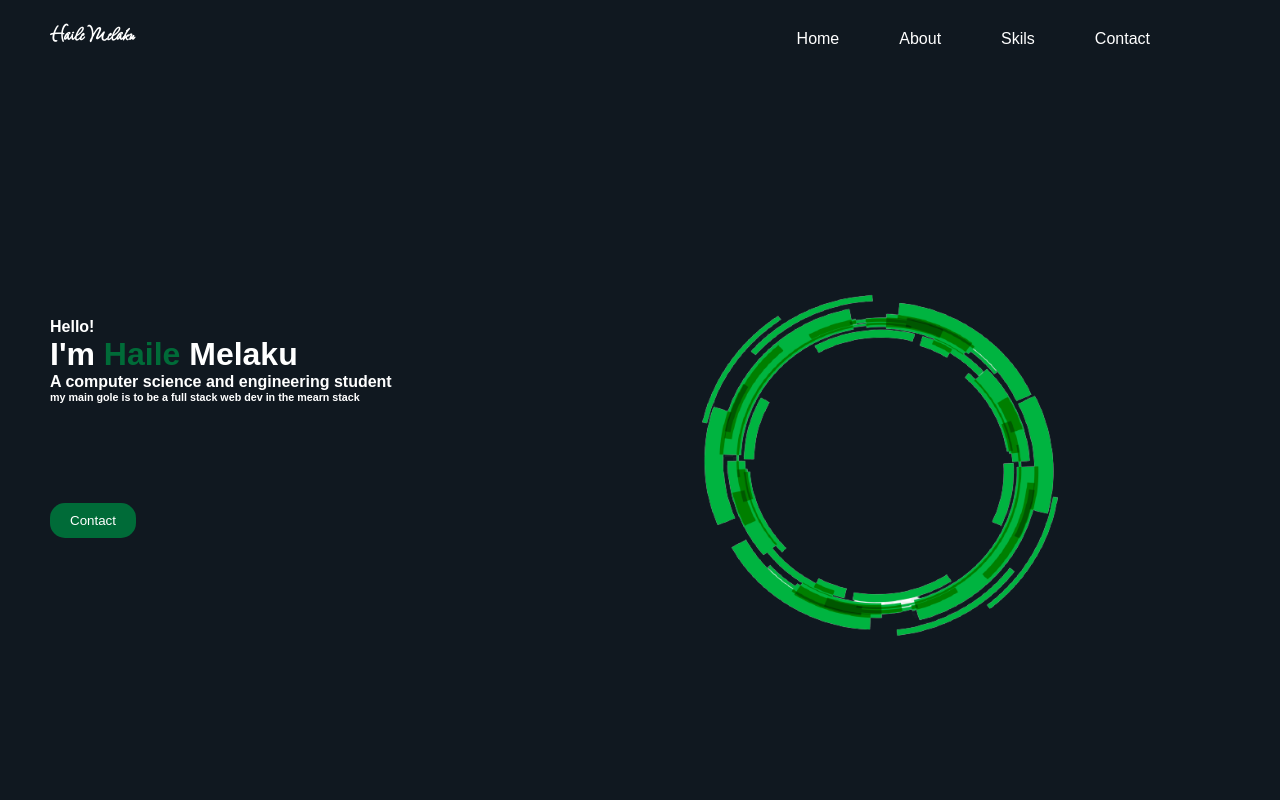
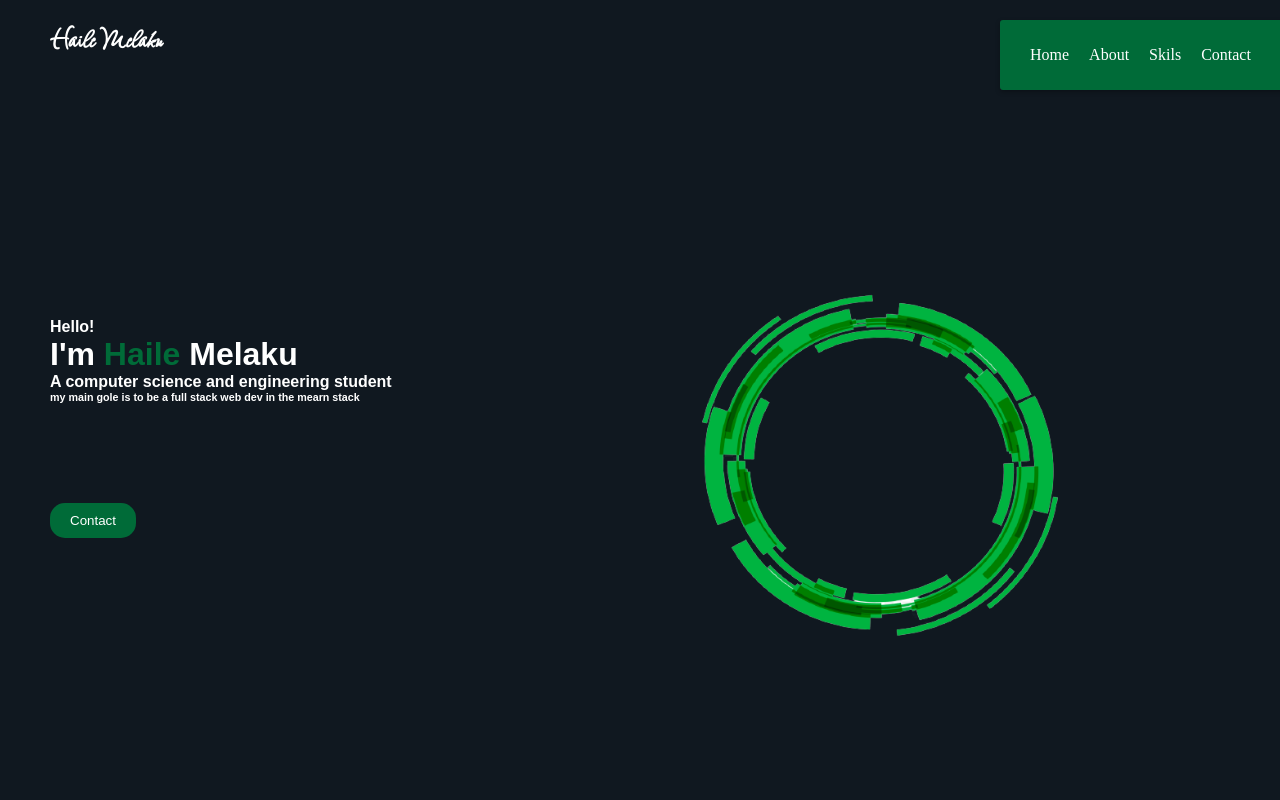
Before and after one commit to Haile-08/Personal_Websites, a plain HTML site: page index.html in a window 1280 px wide. Shown: the top 800 px of the page. Drawn offline with Linux system fonts and the light colour scheme.

Commit message:
made some changes

```diff
--- a/css/style.css
+++ b/css/style.css
@@ -7,7 +7,9 @@
     margin: 0;
     padding: 0;
 }
-
+html{
+    scroll-behavior: smooth;
+}
 body{
     background-color: var(--myblack);
     color: #fff;
@@ -36,30 +38,84 @@ body{
     color: #fff;
     transition: 2s;
 }
-.menu{
+nav{
+    background-color:var(--mygreen);
+    padding: 20px;
+    width: 80px;
+    position: fixed;
+    left: 1000px;
     display: flex;
+    align-items: center;
+    justify-content: center;
+    border-radius: 3px;
+    box-shadow: 0 2px 5px rgba(0, 0,0, 0.3);
+    transition: width 0.6s linear;
+}
+nav.active{
+    width: 350px;
+}
 
-    margin-right: 50px;
-    justify-content: space-evenly;
-    padding: 0px 40px 0px 40px;
-    align-items: center;
+nav ul{
+    display: flex;
+    list-style-type: none;
+    padding: 0;
+    margin: 0;
+    width: 0;
+    transition: width 0.6s linear;
 }
-.navlist{
-    display:flex;
+nav.active ul{
+    width: 100%;
+}
+nav ul li{
+    transform: rotateY(0deg);
+    opacity: 0;
+    transition: transform 0.6s linear,opacity 0.6s linear;
+}
+
+nav.active ul li{
+   opacity: 1;
+   transform: rotateY(360deg);
+}
+nav ul li a{
+   position:relative;
+   color: #fff;
+   text-decoration: none;
+   margin: 0 10px;
 
 }
-.navlink{
-    display: flex;
-    text-decoration: none;
-    font-family: sans-serif;
-    margin-right: 20px;
-    color: #fff;
-    padding: 10px 20px 10px 20px;
+.icon{
+   background-color: var(--mygreen);
+   border: 0;
+   cursor: pointer;
+   padding: 0;
+   position: relative;
+   height: 30px;
+   width: 30px;
 }
-.navlink:hover{
-    background-color: var(--mygreen);
-    border-radius: 15px;
+.icon:focus{
+   outline: 0;
 }
+.icon .line{
+   background-color: #333;
+   height: 2px;
+   width: 20px;
+   position: absolute;
+   top: 10px;
+   left: 5px;
+   transition: transform 0.6s linear;
+
+}
+.icon .line2{
+   top: auto;
+   bottom: 10px;
+}
+nav.active .icon .line1{
+   transform: rotate(-765deg) translateY(5.5px);
+}
+nav.active .icon .line2{
+   transform: rotate(765deg) translateY(-5.5px);
+}
+
 
 
 /*==========Home ==========*/
--- a/index.html
+++ b/index.html
@@ -12,15 +12,24 @@
 <body>
     <!--==========Nav=========-->
     <header class="header-1" id="home">
-        <nav class="name">
-           <div><h1><a href="#">Haile Melaku</a></h1></div>
+        <div class="name">
+            <div><h1><a href="#">Haile Melaku</a></h1></div>
+        </div>
+
+
+
+        <nav class="active" id="nav">
+            <ul>
+                <li><a href="#home" class="navlink">Home</a></li>
+                <li><a href="#about" class="navlink">About</a></li>
+                <li><a href="#skills" class="navlink">Skils</a></li>
+                <li><a href="#Contact" class="navlink">Contact</a></li>
+            </ul>
+            <button class="icon" id="toggle">
+                <div class="line line1"></div>
+                <div class="line line2"></div>
+            </button>
         </nav>
-        <div class="menu">
-            <a href="#home" class="navlink">Home</a>
-            <a href="#about" class="navlink">About</a>
-            <a href="#skills" class="navlink">Skils</a>
-            <a href="#Contact" class="navlink">Contact</a>
-        </div>
 
     </header>
     <!--==========Home=========-->
@@ -146,6 +155,6 @@
                </div>
             </div>
     </footer>
-
+<script src="js/javas.js"></script>
 </body>
 </html>
--- /dev/null
+++ b/js/javas.js
@@ -0,0 +1,4 @@
+const toggle = document.getElementById('toggle')
+const nav = document.getElementById('nav')
+
+toggle.addEventListener('click',()=>nav.classList.toggle('active'))
```
